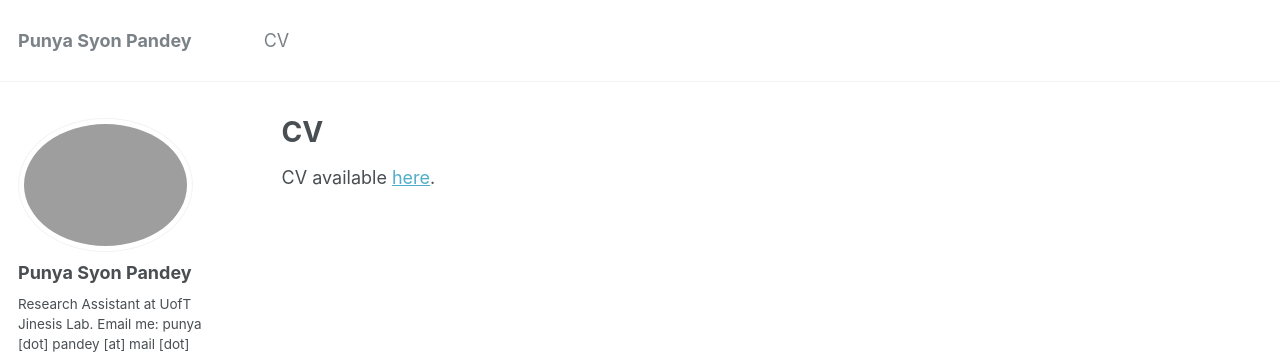
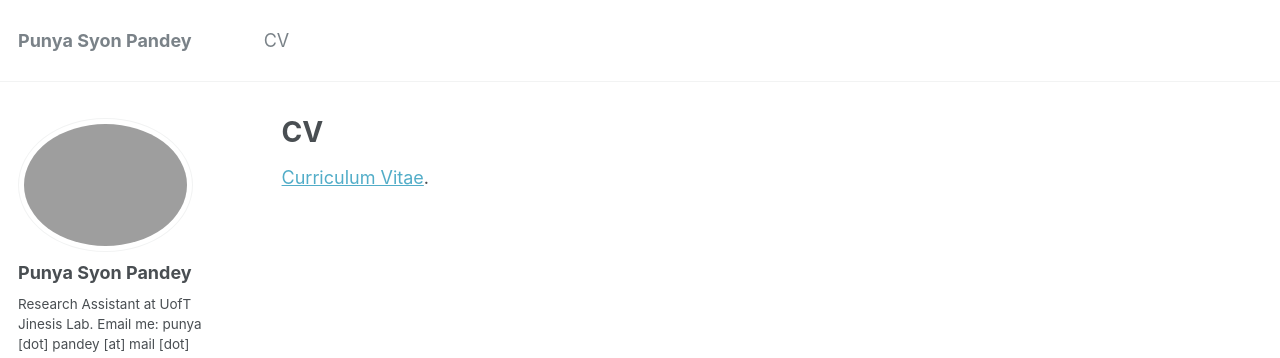
Before and after one commit to psyonp/psyonp.github.io, a Jekyll site: the page built from _pages/cv.md, in a window 1280 px wide. Shown: the top 358 px of the page. Built offline with Jekyll 4.4.1, drawn with Linux system fonts in a browser that asks for light colours.

Commit message:
Update cv.md

```diff
--- a/_pages/cv.md
+++ b/_pages/cv.md
@@ -7,4 +7,4 @@ redirect_from:
   - /resume
 ---
 
-CV available [here](http://george1459.github.io/files/Shicheng_Liu_CV_short.pdf).
+[Curriculum Vitae](https://www.google.com/search?q=punya+syon+pandey&rlz=1C1VDKB_enCA1134CA1134&oq=&gs_lcrp=EgZjaHJvbWUqBggAEEUYOzIGCAAQRRg7MgYIARBFGDkyBggCECMYJzIHCAMQABiABDIHCAQQLhiABDIGCAUQRRg9MgYIBhBFGD0yBggHEEUYPdIBBzg2N2owajeoAgCwAgA&sourceid=chrome&ie=UTF-8).
```
